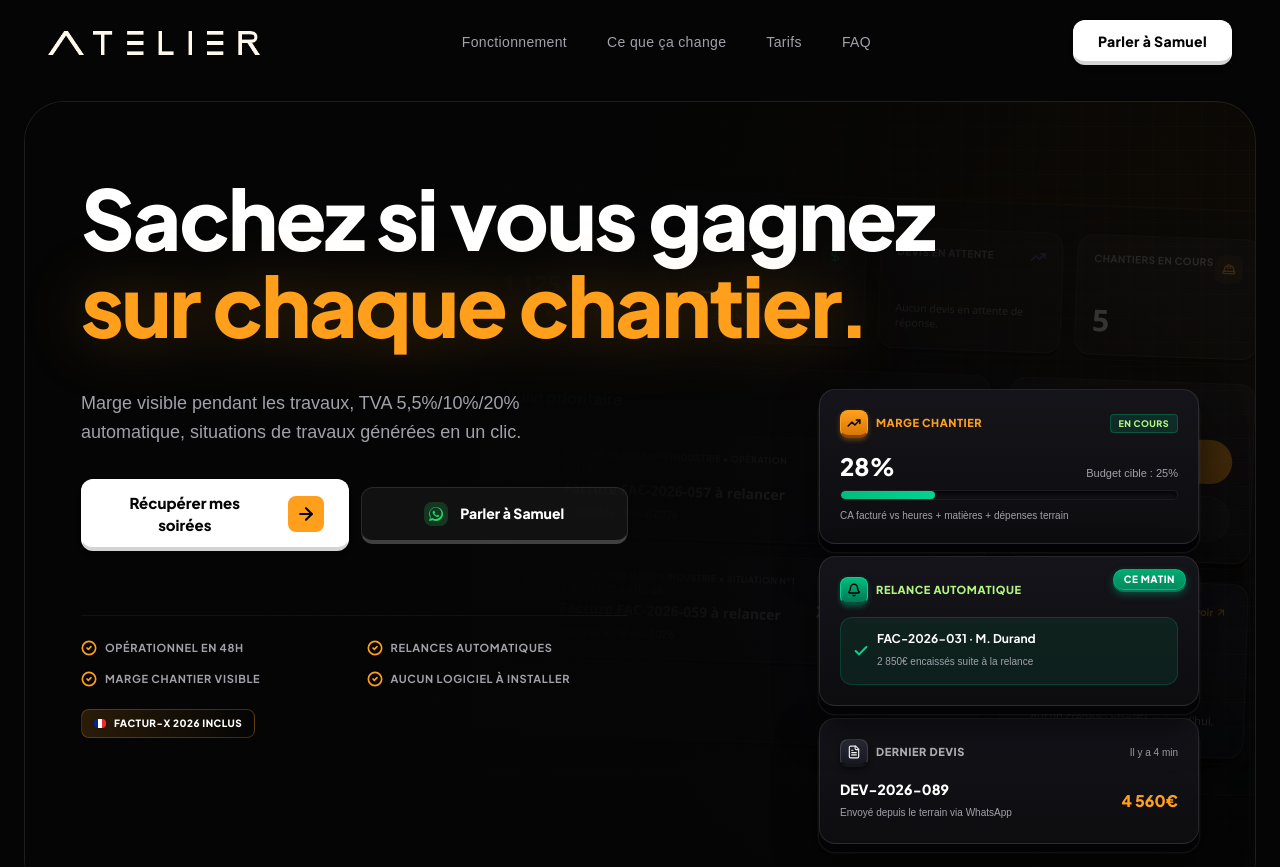
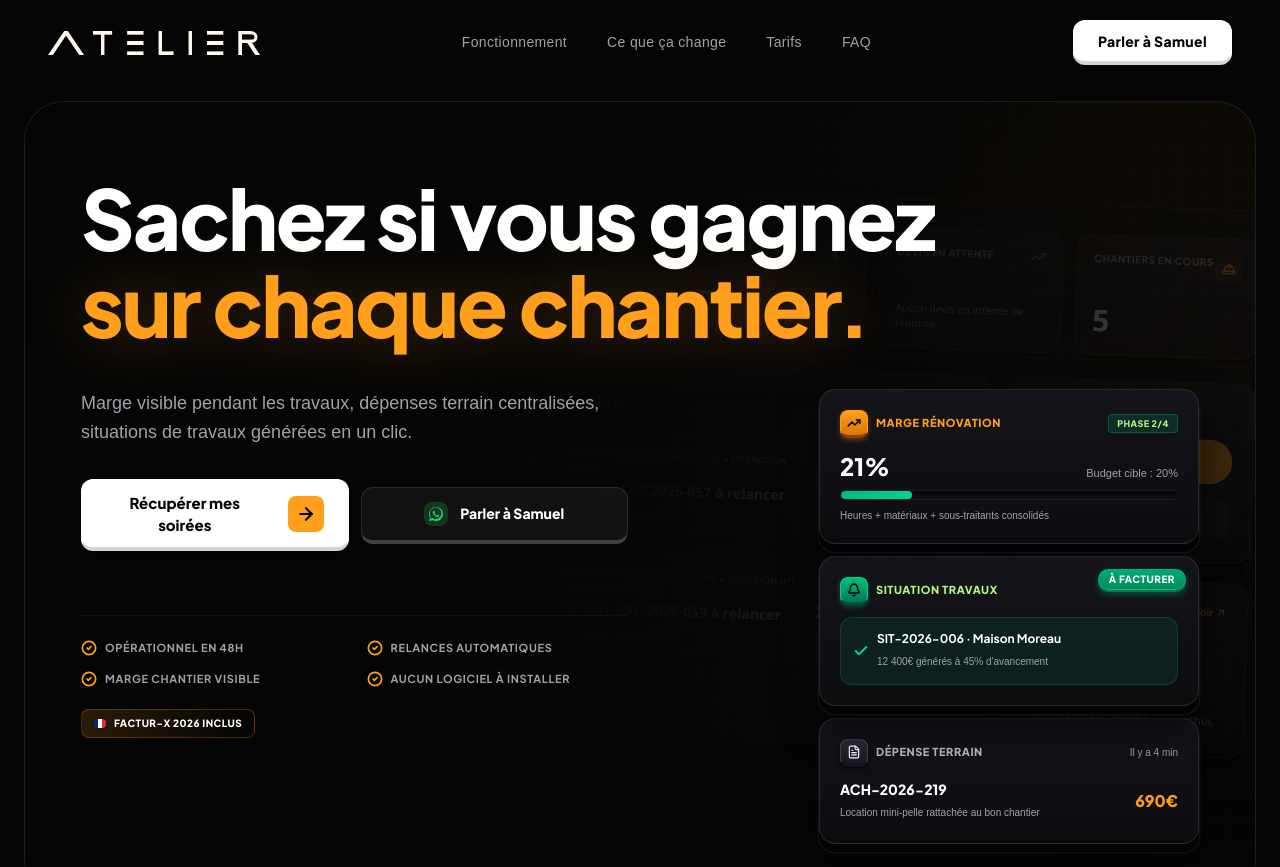
Before and after one commit to premiceslegacy-ship-it/atelierbyorsayn, a React (Vite) app: page /macon in a window 1280 px wide. Shown: the top 867 px of the page. Built offline with nearby package versions, Linux system fonts and the light colour scheme; a web font is replaced by a local one.

Commit message:
Adapt trade page hero mockups

```diff
--- a/src/components/PageMetier.tsx
+++ b/src/components/PageMetier.tsx
@@ -57,6 +57,8 @@ export default function PageMetier({ slug }: PageMetierProps) {
 
   const scrollToPricing = () =>
     document.getElementById("tarifs")?.scrollIntoView({ behavior: "smooth" });
+
+  const { heroMockup } = data;
 
   return (
     <div className="bg-bg-base min-h-screen text-white selection:bg-accent selection:text-bg-base overflow-x-hidden">
@@ -186,36 +188,36 @@ export default function PageMetier({ slug }: PageMetierProps) {
                         <div className="w-7 h-7 rounded-lg bg-gradient-to-b from-accent to-[#d97706] flex items-center justify-center text-black border border-accent border-b-[3px] border-b-[#92400e] shadow-[0_2px_5px_rgba(245,158,11,0.35)]">
                           <TrendingUp className="w-3.5 h-3.5 stroke-[2.5]" />
                         </div>
-                        <span className="text-[11px] font-display font-extrabold text-accent uppercase tracking-wider">Marge chantier</span>
+                        <span className="text-[11px] font-display font-extrabold text-accent uppercase tracking-wider">{heroMockup.primaryMetric.label}</span>
                       </div>
-                      <span className="text-[9px] bg-emerald-500/15 text-[#b4f481] px-2 py-0.5 rounded font-display font-black border border-emerald-500/30 uppercase tracking-wider">En cours</span>
+                      <span className="text-[9px] bg-emerald-500/15 text-[#b4f481] px-2 py-0.5 rounded font-display font-black border border-emerald-500/30 uppercase tracking-wider">{heroMockup.primaryMetric.status}</span>
                     </div>
                     <div className="flex justify-between items-end mb-2">
-                      <span className="font-display font-black text-white text-2xl">28%</span>
-                      <span className="text-[11px] text-text-secondary font-body">Budget cible : 25%</span>
+                      <span className="font-display font-black text-white text-2xl">{heroMockup.primaryMetric.value}</span>
+                      <span className="text-[11px] text-text-secondary font-body">{heroMockup.primaryMetric.target}</span>
                     </div>
                     <div className="w-full bg-[#101015] rounded-full h-2.5 border border-white/5 overflow-hidden shadow-[inset_0_2px_4px_rgba(0,0,0,0.8)]">
-                      <div className="bg-gradient-to-r from-emerald-500 to-emerald-400 h-full rounded-full" style={{ width: "28%" }} />
+                      <div className="bg-gradient-to-r from-emerald-500 to-emerald-400 h-full rounded-full" style={{ width: heroMockup.primaryMetric.progress }} />
                     </div>
-                    <p className="text-[10px] text-text-secondary mt-2 font-body">CA facturé vs heures + matières + dépenses terrain</p>
+                    <p className="text-[10px] text-text-secondary mt-2 font-body">{heroMockup.primaryMetric.detail}</p>
                   </div>
 
                   {/* Card 2 — Relance auto */}
                   <div className="bg-gradient-to-b from-[#14141a] to-[#0d0d10] border border-white/10 rounded-2xl p-5 shadow-[0_8px_0_0_#030305,0_8px_0_1.5px_rgba(255,255,255,0.05),0_20px_40px_rgba(0,0,0,0.6)] relative overflow-hidden">
                     <div className="absolute top-3 right-3 bg-gradient-to-b from-emerald-500/90 to-emerald-600/90 text-white shadow-[0_2px_0_0_rgba(4,120,87,1),0_4px_8px_rgba(16,185,129,0.4)] px-2.5 py-0.5 rounded-full text-[10px] font-display font-black tracking-wider uppercase border border-emerald-400/50">
-                      Ce matin
+                      {heroMockup.highlight.badge}
                     </div>
                     <div className="flex items-center gap-2 mb-3">
                       <div className="w-7 h-7 rounded-lg bg-gradient-to-b from-emerald-500 to-emerald-700 flex items-center justify-center text-black border border-emerald-400 border-b-[3px] border-b-emerald-900 shadow-[0_2px_5px_rgba(16,185,129,0.35)]">
                         <Bell className="w-3.5 h-3.5 stroke-[2.5]" />
                       </div>
-                      <span className="text-[11px] font-display font-extrabold text-[#b4f481] uppercase tracking-wider">Relance automatique</span>
+                      <span className="text-[11px] font-display font-extrabold text-[#b4f481] uppercase tracking-wider">{heroMockup.highlight.label}</span>
                     </div>
                     <div className="flex items-center gap-2 bg-emerald-500/10 border border-emerald-500/20 rounded-xl p-3">
                       <Check className="w-4 h-4 text-emerald-400 stroke-[3] shrink-0" />
                       <div>
-                        <span className="text-[12px] font-display font-bold text-white block">FAC-2026-031 · M. Durand</span>
-                        <span className="text-[10px] text-text-secondary">2 850€ encaissés suite à la relance</span>
+                        <span className="text-[12px] font-display font-bold text-white block">{heroMockup.highlight.reference}</span>
+                        <span className="text-[10px] text-text-secondary">{heroMockup.highlight.detail}</span>
                       </div>
                     </div>
                   </div>
@@ -227,16 +229,16 @@ export default function PageMetier({ slug }: PageMetierProps) {
                         <div className="w-7 h-7 rounded-lg bg-gradient-to-b from-[#2d2d3a] to-[#181822] flex items-center justify-center text-white border border-white/15 border-b-[3px] border-b-black/50 shadow-[0_2px_5px_rgba(0,0,0,0.5)]">
                           <FileText className="w-3.5 h-3.5 stroke-[2]" />
                         </div>
-                        <span className="text-[11px] font-display font-extrabold text-white/70 uppercase tracking-wider">Dernier devis</span>
+                        <span className="text-[11px] font-display font-extrabold text-white/70 uppercase tracking-wider">{heroMockup.latest.label}</span>
                       </div>
-                      <span className="text-[10px] text-text-secondary font-body">Il y a 4 min</span>
+                      <span className="text-[10px] text-text-secondary font-body">{heroMockup.latest.time}</span>
                     </div>
                     <div className="flex justify-between items-center">
                       <div>
-                        <span className="font-display font-black text-white text-sm block">DEV-2026-089</span>
-                        <span className="text-[10px] text-text-secondary">Envoyé depuis le terrain via WhatsApp</span>
+                        <span className="font-display font-black text-white text-sm block">{heroMockup.latest.reference}</span>
+                        <span className="text-[10px] text-text-secondary">{heroMockup.latest.detail}</span>
                       </div>
-                      <span className="font-display font-black text-accent text-base">4 560€</span>
+                      <span className="font-display font-black text-accent text-base">{heroMockup.latest.amount}</span>
                     </div>
                   </div>
 
--- a/src/data/metiers.ts
+++ b/src/data/metiers.ts
@@ -4,6 +4,29 @@ export interface MetierData {
   hero: {
     headline: string;
     subheadline: string;
+  };
+  heroMockup: {
+    primaryMetric: {
+      label: string;
+      status: string;
+      value: string;
+      target: string;
+      progress: string;
+      detail: string;
+    };
+    highlight: {
+      badge: string;
+      label: string;
+      reference: string;
+      detail: string;
+    };
+    latest: {
+      label: string;
+      time: string;
+      reference: string;
+      detail: string;
+      amount: string;
+    };
   };
   problems: {
     title: string;
@@ -38,6 +61,29 @@ export const metiers: MetierData[] = [
       headline: "Devis envoyé avant de quitter le client.",
       subheadline:
         "TVA rénovation automatique, marge chantier en temps réel. Depuis votre téléphone, sans formation.",
+    },
+    heroMockup: {
+      primaryMetric: {
+        label: "Marge chantier élec",
+        status: "En cours",
+        value: "31%",
+        target: "Budget cible : 27%",
+        progress: "31%",
+        detail: "Tableau + prises : CA facturé vs heures et matériel",
+      },
+      highlight: {
+        badge: "Ce matin",
+        label: "Relance automatique",
+        reference: "FAC-2026-041 · Mme Bernard",
+        detail: "1 940€ encaissés sur rénovation électrique",
+      },
+      latest: {
+        label: "Dernier devis",
+        time: "Il y a 5 min",
+        reference: "DEV-2026-112",
+        detail: "Tableau + 12 prises envoyé depuis le chantier",
+        amount: "3 780€",
+      },
     },
     problems: {
       title: "Ce que vous vivez chaque semaine",
@@ -118,6 +164,29 @@ export const metiers: MetierData[] = [
       subheadline:
         "Devis dépannage en 2 minutes, maintenances PAC facturées automatiquement, marge chantier CVC visible en temps réel.",
     },
+    heroMockup: {
+      primaryMetric: {
+        label: "Marge chantier CVC",
+        status: "Pose PAC",
+        value: "26%",
+        target: "Budget cible : 24%",
+        progress: "26%",
+        detail: "PAC air/eau : heures techniciens + fourniture + déplacement",
+      },
+      highlight: {
+        badge: "Aujourd'hui",
+        label: "Facture maintenance",
+        reference: "CTR-PAC-018 · Copropriété Valmont",
+        detail: "840€ facturés automatiquement sur contrat annuel",
+      },
+      latest: {
+        label: "Devis dépannage",
+        time: "Il y a 7 min",
+        reference: "DEV-2026-074",
+        detail: "Remplacement ballon envoyé depuis le camion",
+        amount: "1 280€",
+      },
+    },
     problems: {
       title: "Ce que vous vivez chaque semaine",
       items: [
@@ -196,6 +265,29 @@ export const metiers: MetierData[] = [
       headline: "Fenêtres, portes, escaliers chiffrés en 2 minutes.",
       subheadline:
         "Catalogue au m² avec variantes matière, MaPrimeRénov automatique, marge réelle par ouvrage.",
+    },
+    heroMockup: {
+      primaryMetric: {
+        label: "Marge ouvrage",
+        status: "Pose en cours",
+        value: "34%",
+        target: "Budget cible : 30%",
+        progress: "34%",
+        detail: "Fenêtres PVC : pose + quincaillerie + finitions",
+      },
+      highlight: {
+        badge: "Validé",
+        label: "Aide affichée",
+        reference: "MaPrimeRénov · Dossier MARTIN",
+        detail: "1 200€ déduits du reste à charge client",
+      },
+      latest: {
+        label: "Dernier devis",
+        time: "Il y a 3 min",
+        reference: "DEV-2026-098",
+        detail: "Variante chêne / MDF laqué prête à signer",
+        amount: "6 740€",
+      },
     },
     problems: {
       title: "Ce que vous vivez chaque semaine",
@@ -276,6 +368,29 @@ export const metiers: MetierData[] = [
       subheadline:
         "Surfaces calculées sur place, MaPrimeRénov affiché, relances impayées automatiques. Avant que le concurrent envoie le sien.",
     },
+    heroMockup: {
+      primaryMetric: {
+        label: "Marge surfaces",
+        status: "Appartement T3",
+        value: "29%",
+        target: "Budget cible : 26%",
+        progress: "29%",
+        detail: "Peinture murs/plafonds : m² calculés + matières",
+      },
+      highlight: {
+        badge: "Ce matin",
+        label: "Relance automatique",
+        reference: "FAC-2026-027 · M. Lefèvre",
+        detail: "1 680€ encaissés sur solde de chantier",
+      },
+      latest: {
+        label: "Devis au m²",
+        time: "Il y a 6 min",
+        reference: "DEV-2026-121",
+        detail: "72 m² murs + plafonds, TVA rénovation appliquée",
+        amount: "2 960€",
+      },
+    },
     problems: {
       title: "Ce que vous vivez chaque semaine",
       items: [
@@ -354,6 +469,29 @@ export const metiers: MetierData[] = [
       headline: "Un devis garde-corps en 10 minutes. Avec les bons prix.",
       subheadline:
         "Catalogue au ml et au m², une mise à jour suffit quand les prix bougent. Marge par ouvrage visible pendant la fabrication.",
+    },
+    heroMockup: {
+      primaryMetric: {
+        label: "Marge garde-corps",
+        status: "Atelier",
+        value: "23%",
+        target: "Budget cible : 22%",
+        progress: "23%",
+        detail: "Acier + thermolaquage + heures atelier et pose",
+      },
+      highlight: {
+        badge: "Mis à jour",
+        label: "Prix matière",
+        reference: "Acier S235 · +4,2%",
+        detail: "Catalogue au ml recalculé sur les nouveaux coûts",
+      },
+      latest: {
+        label: "Devis B2B",
+        time: "Il y a 9 min",
+        reference: "DEV-2026-056",
+        detail: "Garde-corps 18 ml avec option inox brossé",
+        amount: "8 920€",
+      },
     },
     problems: {
       title: "Ce que vous vivez chaque semaine",
@@ -434,6 +572,29 @@ export const metiers: MetierData[] = [
       subheadline:
         "Factures récurrentes automatiques, devis de création au m² depuis le terrain, planning équipe multi-sites.",
     },
+    heroMockup: {
+      primaryMetric: {
+        label: "Marge création",
+        status: "Jardin privé",
+        value: "32%",
+        target: "Budget cible : 28%",
+        progress: "32%",
+        detail: "Gazon + clôture : végétaux, matériaux et main d'oeuvre",
+      },
+      highlight: {
+        badge: "Mensuel",
+        label: "Contrat facturé",
+        reference: "ENT-2026-014 · Résidence Érables",
+        detail: "1 150€ envoyés automatiquement pour l'entretien",
+      },
+      latest: {
+        label: "Devis création",
+        time: "Il y a 8 min",
+        reference: "DEV-2026-083",
+        detail: "48 m² gazon + 22 ml clôture depuis le terrain",
+        amount: "5 430€",
+      },
+    },
     problems: {
       title: "Ce que vous vivez chaque semaine",
       items: [
@@ -511,7 +672,30 @@ export const metiers: MetierData[] = [
     hero: {
       headline: "Sachez si vous gagnez sur chaque chantier.",
       subheadline:
-        "Marge visible pendant les travaux, TVA 5,5%/10%/20% automatique, situations de travaux générées en un clic.",
+        "Marge visible pendant les travaux, dépenses terrain centralisées, situations de travaux générées en un clic.",
+    },
+    heroMockup: {
+      primaryMetric: {
+        label: "Marge rénovation",
+        status: "Phase 2/4",
+        value: "21%",
+        target: "Budget cible : 20%",
+        progress: "21%",
+        detail: "Heures + matériaux + sous-traitants consolidés",
+      },
+      highlight: {
+        badge: "À facturer",
+        label: "Situation travaux",
+        reference: "SIT-2026-006 · Maison Moreau",
+        detail: "12 400€ générés à 45% d'avancement",
+      },
+      latest: {
+        label: "Dépense terrain",
+        time: "Il y a 4 min",
+        reference: "ACH-2026-219",
+        detail: "Location mini-pelle rattachée au bon chantier",
+        amount: "690€",
+      },
     },
     problems: {
       title: "Ce que vous vivez chaque semaine",
```
